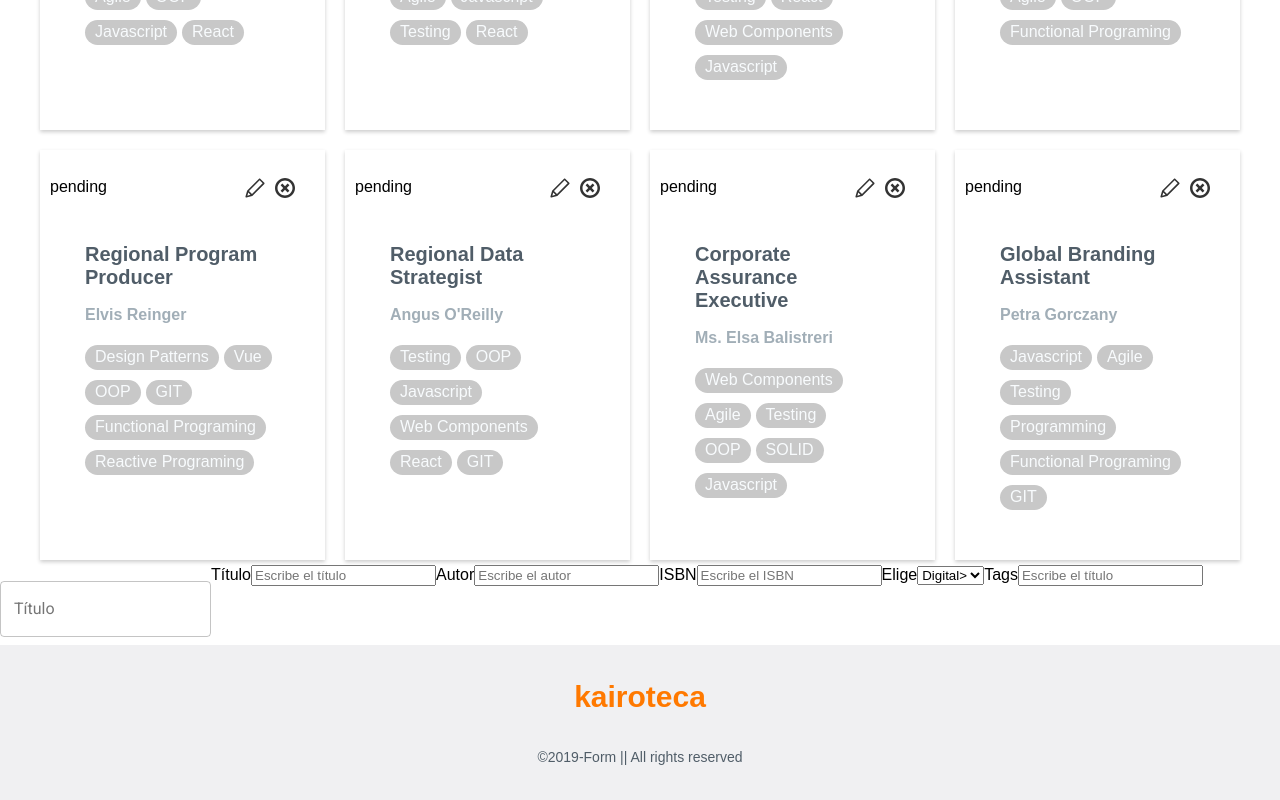
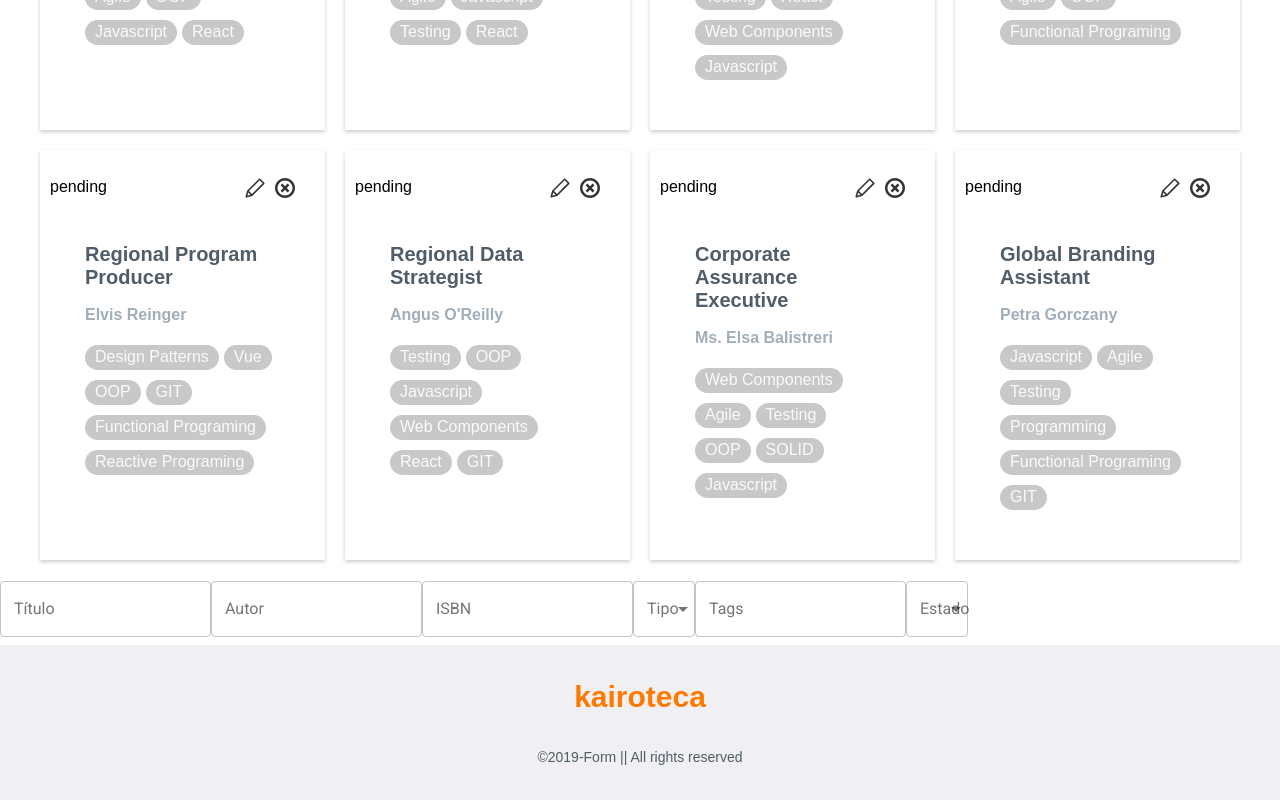
Before and after one commit to esterlegaz/easley-s4-kairoteca, a React (Create React App) app: page / in a window 1280 px wide. Shown: the part 1830-2630 px from the top of the page. Built offline with nearby package versions, Linux system fonts and the light colour scheme.

Commit message:
Feat: Create form with Google styles

```diff
--- a/src/components/Main/Form.js
+++ b/src/components/Main/Form.js
@@ -5,26 +5,61 @@ import { withStyles } from '@material-ui/core/styles';
 import MenuItem from '@material-ui/core/MenuItem';
 import TextField from '@material-ui/core/TextField';
 
+const types = [
+    {
+        value: 'digital',
+        label: 'digital',
+    },
+    {
+        value: 'físico',
+        label: 'físico',
+    },
+]
+
+const state = [
+    {
+        value: 'Disponible',
+        label: 'Disponible',
+    },
+    {
+        value: 'Prestado',
+        label: 'Prestado',
+    },
+    {
+        value: 'Pendiente',
+        label: 'Pendiente',
+    },
+]
+
 class Form extends Component {
   render() {
     return (
         <form action="/signup" method="post">
             <TextField id="outlined-title" label="Título" className='form__textfield' /* value={this.state.name}  onChange={this.handleChange("name")}*/ margin="normal" variant="outlined" />
 
-        <label className="form__label" htmlFor="title">Título</label>
-        <input className="form__input" id="title" type="text" placeholder="Escribe el título"/>
-        <label className="form__label" htmlFor="author">Autor</label>
-        <input className="form__input" id="author" type="text" placeholder="Escribe el autor"/>
-        <label className="form__label" htmlFor="ISBN">ISBN</label>
-        <input className="form__input" id="ISBN" type="text" placeholder="Escribe el ISBN"/>
-        <label className="form__label" htmlFor="type">Elige</label>
-        <select className="form__select" id="type">
-          <option>Digital></option>/option>
-          <option>Físico</option>
-        </select>
-        <label className="form__label" htmlFor="tags">Tags</label>
-        <input className="form__input" id="tags" type="text" placeholder="Escribe el título"/>
-        </form>
+            <TextField id="outlined-author" label="Autor" className='form__textfield' /* value={this.state.name}  onChange={this.handleChange("name")}*/ margin="normal" variant="outlined" />
+
+            <TextField id="outlined-isbn" label="ISBN" className='form__textfield' /* value={this.state.name}  onChange={this.handleChange("name")}*/ margin="normal" variant="outlined" />
+
+            <TextField id="outlined-select-types" select label="Tipo" className="form__textfield" /*value={this.state.currency} onChange={this.handleChange('currency')} */ margin="normal" variant="outlined">
+                {types.map(option => (
+                    <MenuItem key={option.value} value={option.value}>
+                        {option.label}
+                    </MenuItem>
+                ))}
+            </TextField>
+
+            <TextField id="outlined-tags" label="Tags" className='form__textfield' /* value={this.state.name}  onChange={this.handleChange("name")}*/ margin="normal" variant="outlined" />
+
+            <TextField id="outlined-select-state" select label="Estado" className="form__textfield" /*value={this.state.currency} onChange={this.handleChange('currency')} */ margin="normal" variant="outlined">
+                {state.map(option => (
+                    <MenuItem key={option.value} value={option.value}>
+                        {option.label}
+                    </MenuItem>
+                ))}
+            </TextField>
+
+            </form>
     );
   }
 }
```
